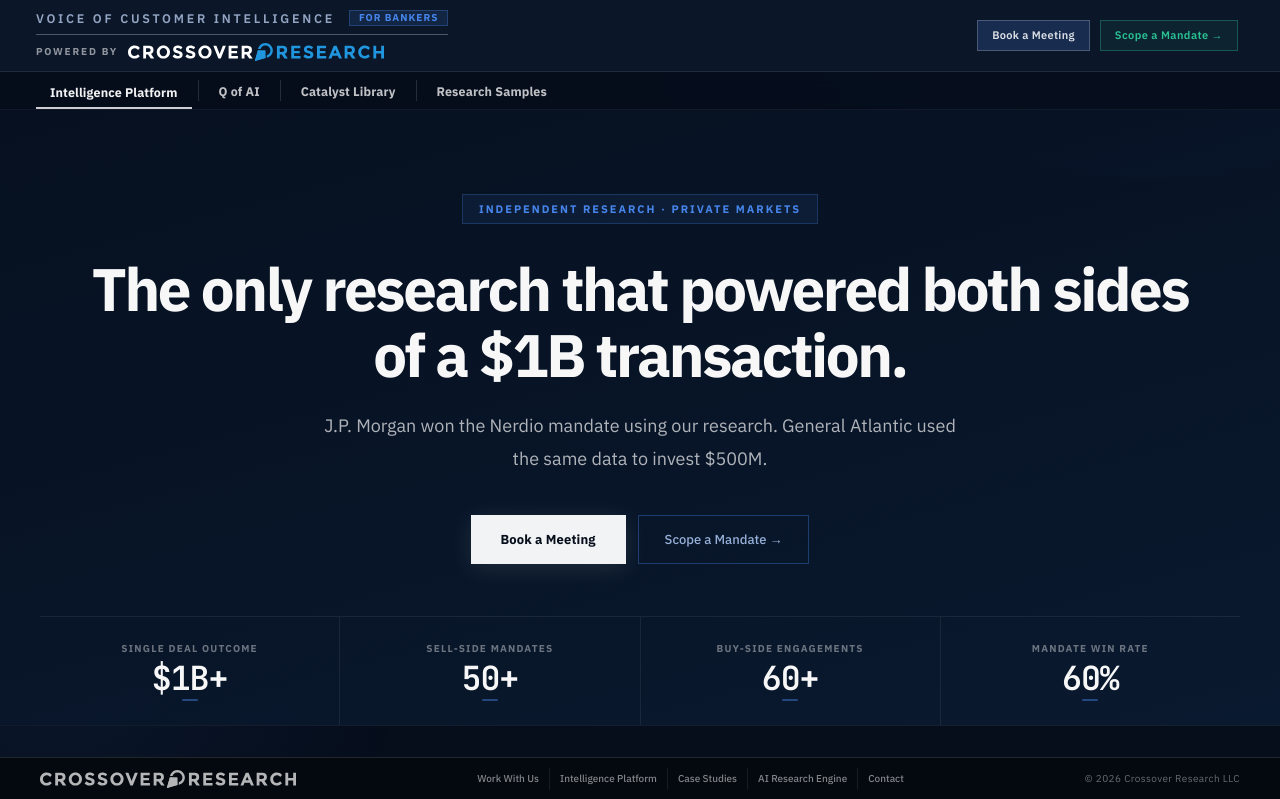
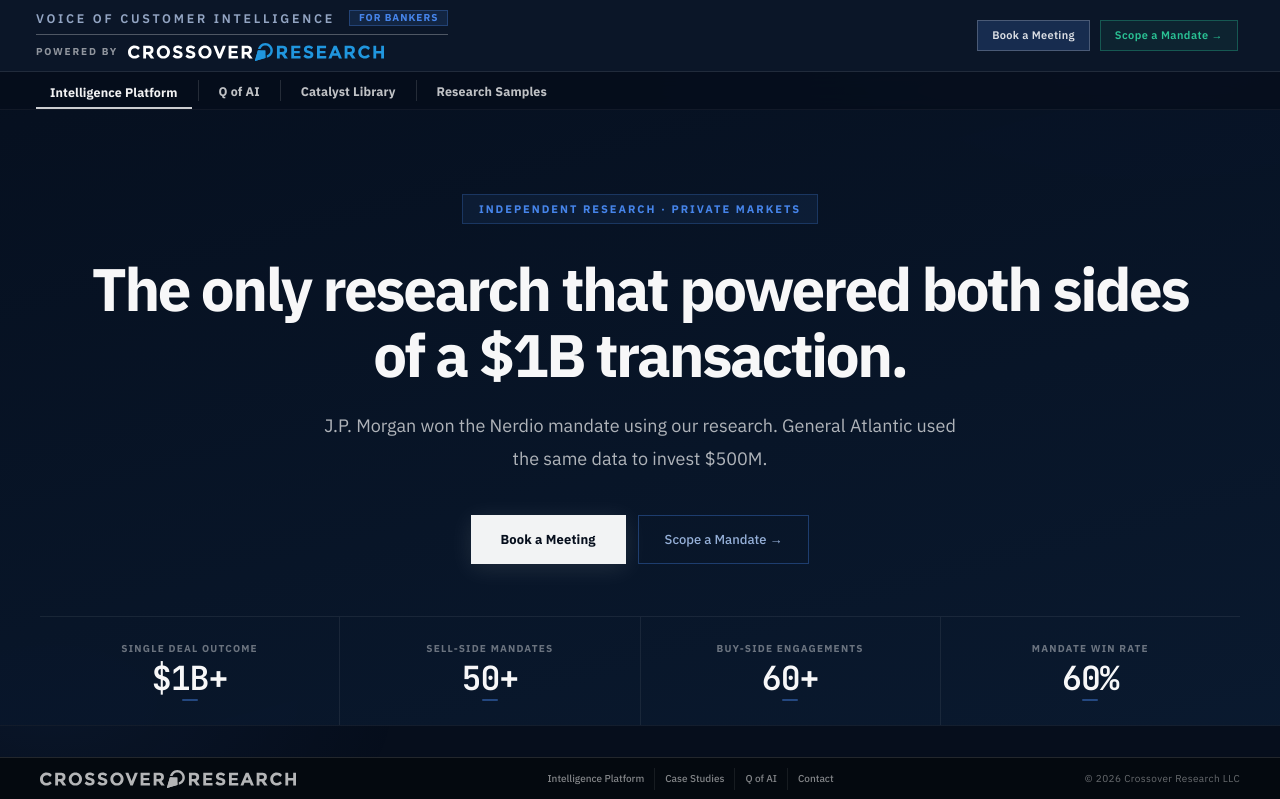
Before and after one commit to Crossover-Research/sell-side-overview-site, a Next.js app: page / in a window 1280 px wide. Shown: the top 799 px of the page. Built offline with nearby package versions, Linux system fonts and the light colour scheme.

Commit message:
cleanup: remove Work With Us, revert Q of AI in footer

```diff
--- a/components/Footer.tsx
+++ b/components/Footer.tsx
@@ -11,10 +11,9 @@
           style={{ height: 18, opacity: .7 }}
         />
         <div className="site-footer-links">
-          <a href="/partner">Work With Us</a>
           <a href="/intelligence">Intelligence Platform</a>
           <a href="/samples">Case Studies</a>
-          <a href="/qofai">AI Research Engine</a>
+          <a href="/qofai">Q of AI</a>
           <a href={`mailto:${CONTACT.email}`}>Contact</a>
         </div>
         <div className="site-footer-legal">
```
